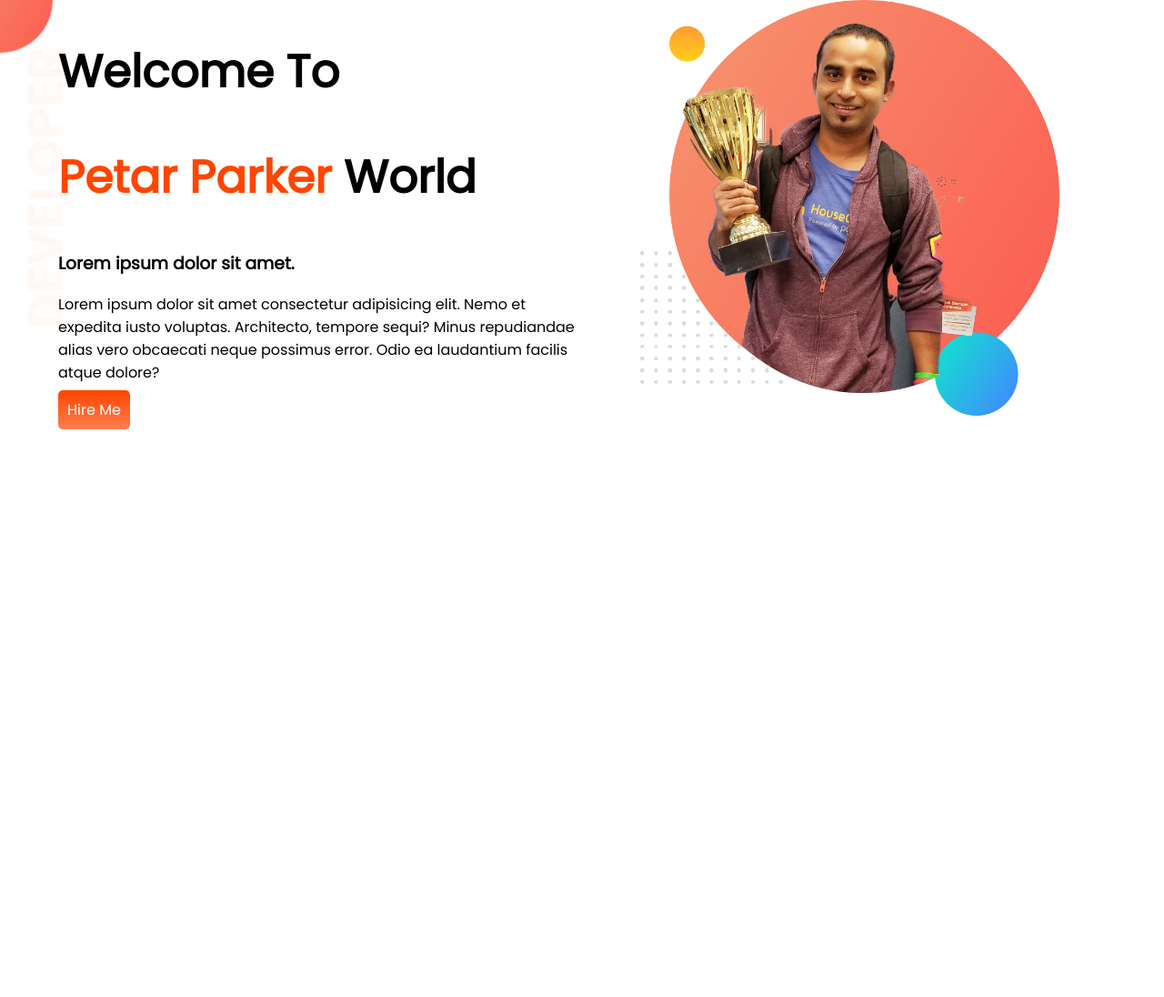
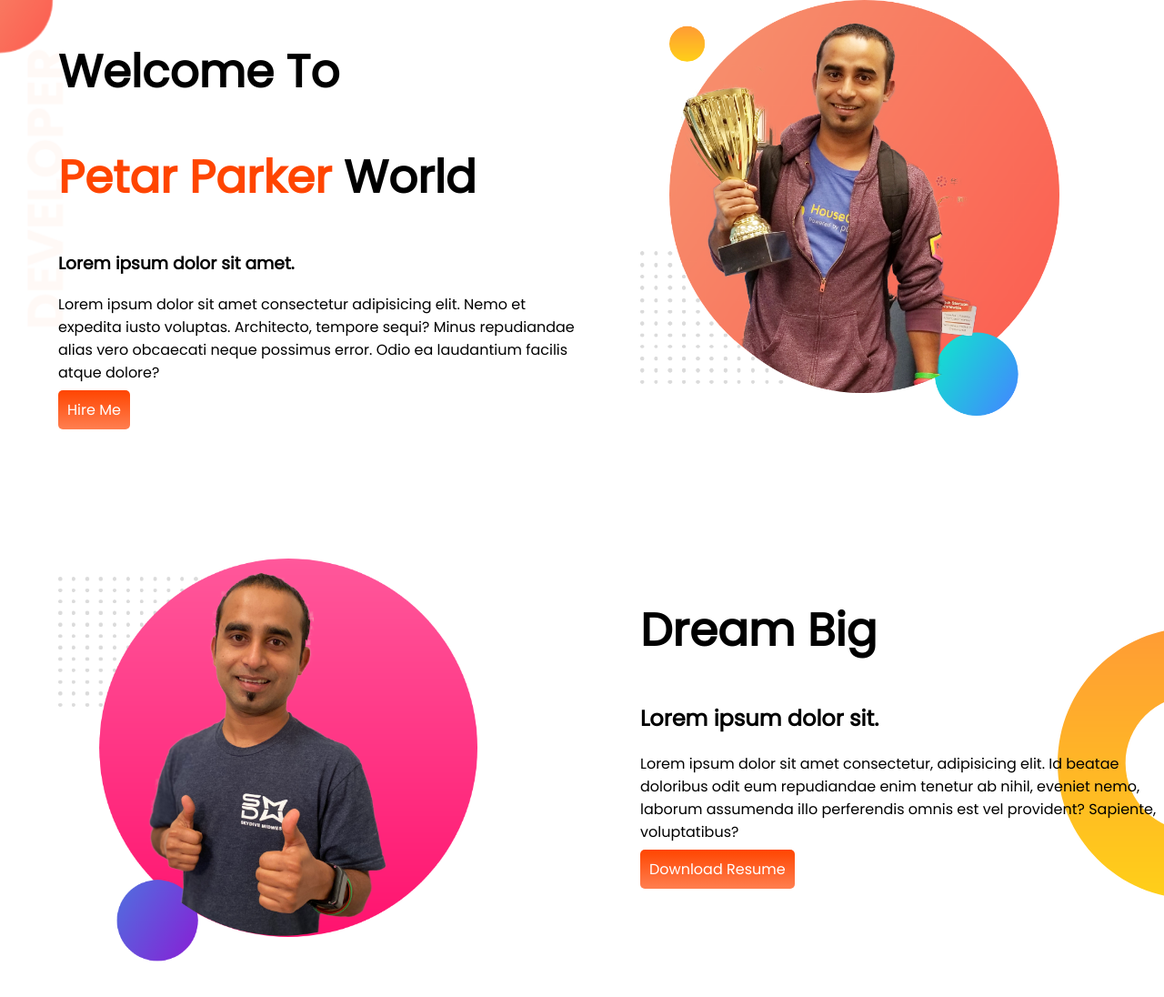
Before and after one commit to taibislamdipu/developer-portfolio, a plain HTML site: page index.html in a window 1280 px wide. Shown: the whole page at 91% size. Before the commit the page ends 800 px from the top, so only its background shows below. Drawn offline with Linux system fonts and the light colour scheme.

Commit message:
dream big added

```diff
--- a/index.html
+++ b/index.html
@@ -25,11 +25,26 @@
                 sequi?
                 Minus repudiandae alias vero obcaecati neque possimus error. Odio ea laudantium facilis atque dolore?
             </p>
-            <a href="#" class="hire-me">Hire Me</a>
+            <a href="#" class="link-btn" target="_blank">Hire Me</a>
         </div>
         <div class=" half-width">
             <img src="images/jhankar.png" alt="">
         </div>
     </section>
+    <section class="dream-big">
+        <div class=" half-width">
+            <img src="images/jhankar2.png" alt="">
+        </div>
+        <div class=" half-width">
+            <h1>Dream Big</h1>
+            <h2>Lorem ipsum dolor sit.</h2>
+            <p>
+                Lorem ipsum dolor sit amet consectetur, adipisicing elit. Id beatae doloribus odit eum repudiandae enim
+                tenetur ab nihil, eveniet nemo, laborum assumenda illo perferendis omnis est vel provident? Sapiente,
+                voluptatibus?
+            </p>
+            <a href="#" class="link-btn" target="_blank">Download Resume</a>
+        </div>
+    </section>
 </body>
 </html>
--- a/style.css
+++ b/style.css
@@ -15,6 +15,7 @@ h1{
 
 section{
     display: flex;
+    margin-bottom: 150px;
 }
 
 .half-width img{
@@ -27,7 +28,7 @@ section{
 
 }
 
-.hire-me{
+.link-btn{
     text-decoration: none;
     background-image: linear-gradient(orangered, rgba(255, 68, 0, 0.685));
     padding: 10px;
@@ -39,3 +40,9 @@ section{
     background-image: url(./images/top-banner.png);
     background-repeat: no-repeat;
 }
+
+.dream-big{
+    background-image: url(./images/dream-bg.png);
+    background-repeat: no-repeat;
+    background-position: right;
+}
```
